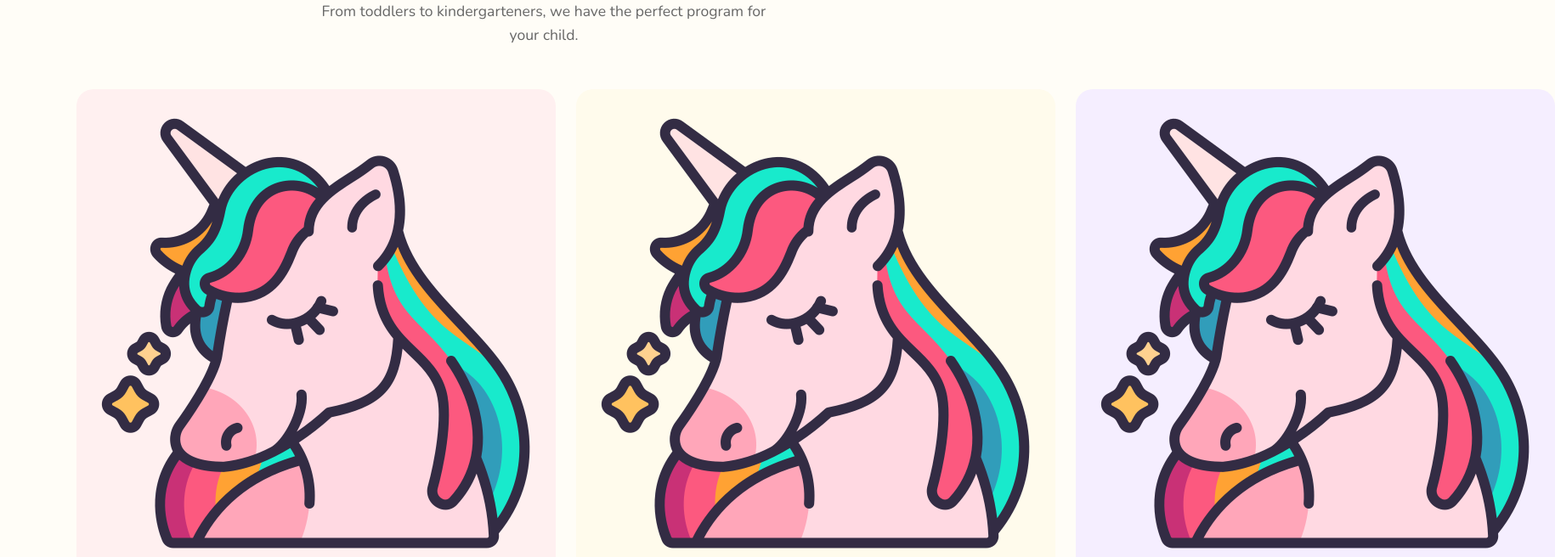
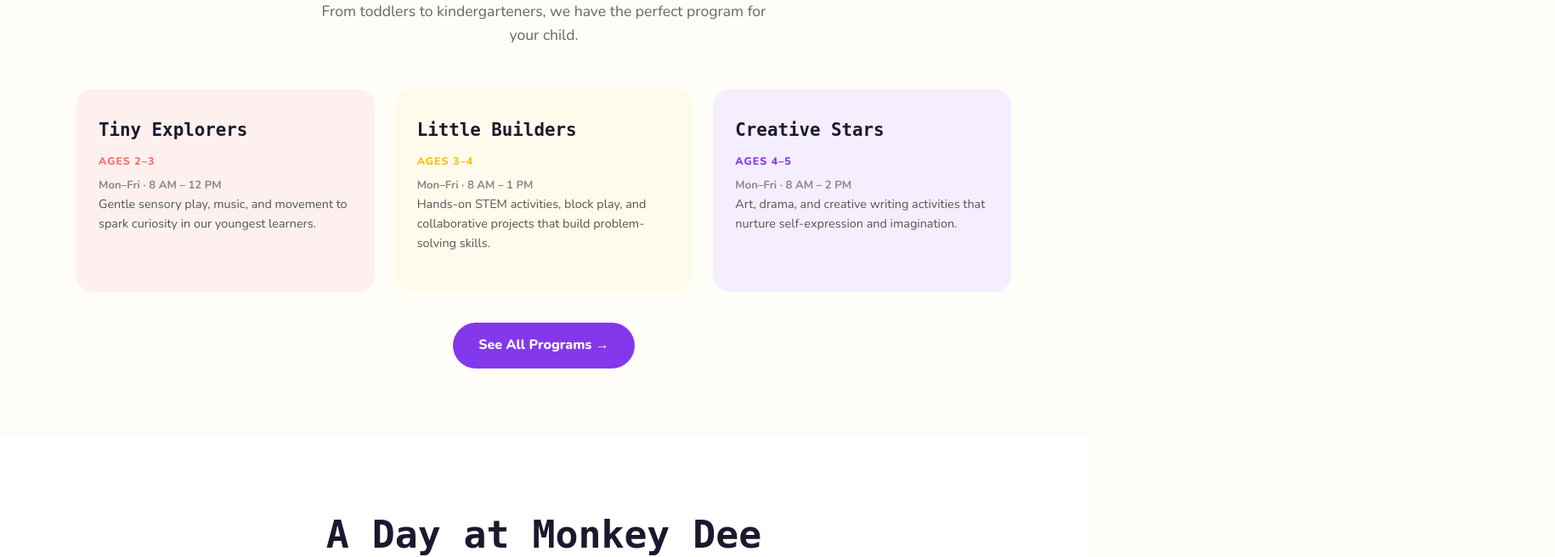
Before and after one commit to Akashpawar77/Crocodile, a React (Vite) app: page / in a window 1280 px wide. Shown: the part 1300-1956 px from the top of the page at 85% size, 1830 px wide, since content can reach past the window. Built offline with nearby package versions, Linux system fonts and the light colour scheme.

Commit message:
New Changes BY akash

```diff
--- a/src/pages/Home.jsx
+++ b/src/pages/Home.jsx
@@ -160,7 +160,7 @@ export default function Home() {
             {programs.slice(0, 3).map((p) => (
               <div key={p.id} className="program-preview-card" style={{ "--color": p.color, "--bg": p.bg }}>
                 {/* <div className="pp-emoji">{p.emoji}</div> */}
-                 <img src="../pic/unicorn.png" classname="pic"/>
+                 {/* <img src="../pic/unicorn.png" classname="pic"/> */}
                 <h3>{p.title}</h3>
                 <div className="pp-age">{p.age}</div>
                 <div className="pp-schedule">{p.schedule}</div>
```
